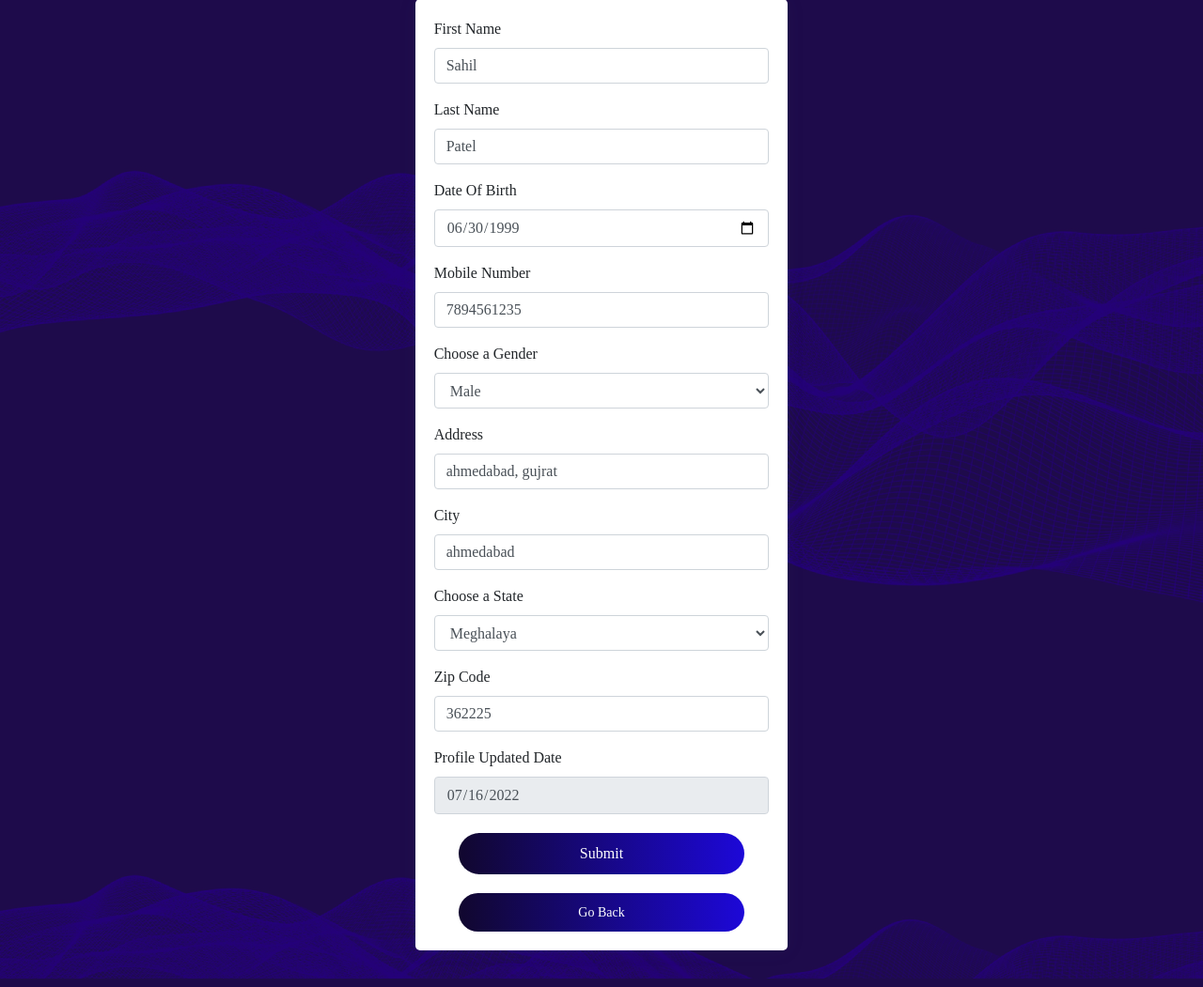
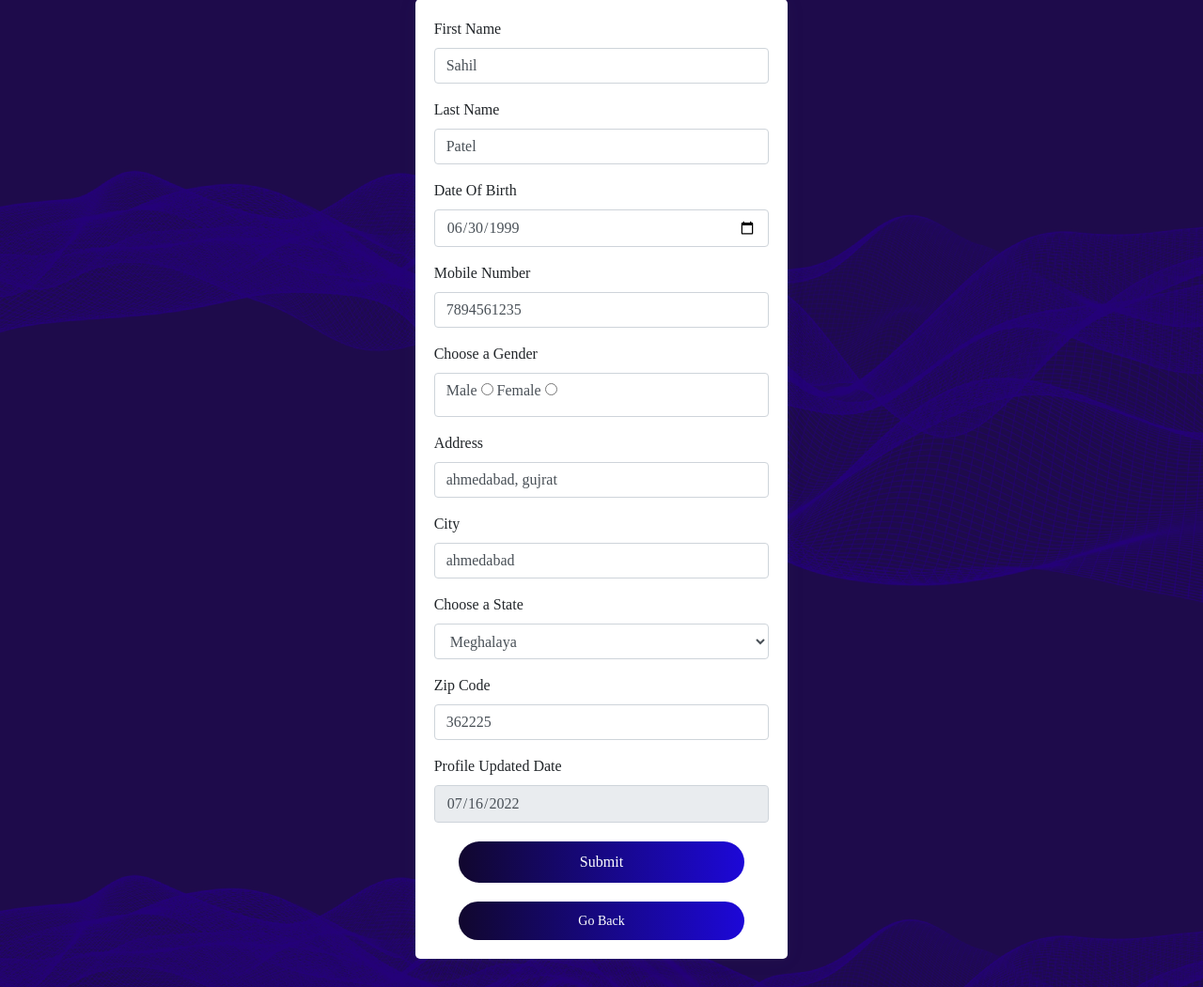
Before and after one commit to Pithiya-Hardik/python-flask-crud-task, a Flask app: page /adminupdateprofile/1 in a window 1280 px wide. Shown: the part 51-1102 px from the top of the page at 94% size. Run offline with Flask 2, Linux system fonts and the light colour scheme; a user stored in the database is signed in; data comes from the database, SQL or seed files in the repository; some libraries are stand-ins or nearby versions.

Commit message:
admin set radio button

```diff
--- a/main.py
+++ b/main.py
@@ -978,4 +978,4 @@ def resetpassworduser(id):
 
 
 if __name__ == "__main__":
-    app.run(debug=True)
+    app.run(debug=True, port=5000)
--- a/templates/adminupdateprofile.html
+++ b/templates/adminupdateprofile.html
@@ -59,11 +59,15 @@
 
                     <div class=" control-group form-group">
                         <label>Choose a Gender</label>
-                        <select name="gender" id="gender" class="form-control" >
+                        <!-- <select name="gender" id="gender" class="form-control" >
                             <option value="{{adminshowprofile.gender}}">{{adminshowprofile.gender}}</option>
                             <option value="Male">Male</option>
                             <option value="Female">Female</option>
-                        </select>
+                        </select> -->
+                        <div class="form-control">
+                            Male <input type="radio"  name="gender" value="male" class="form-group" id="male">
+                            Female <input type="radio"  name="gender" value="female" class="form-group" id="female">
+                        </div>
 
                     </div>
 
@@ -133,6 +137,12 @@
             $('#login input').jqBootstrapValidation({
                 preventSubmit: true,
             });
+
+
+            value = "{{adminshowprofile.gender}}"
+            const selectedValue = value;
+            const input = document.querySelector(`input[name="gender"][value="${selectedValue}"`);
+            if(input) input.checked = true;
         });
     </script>
 </body>
```
